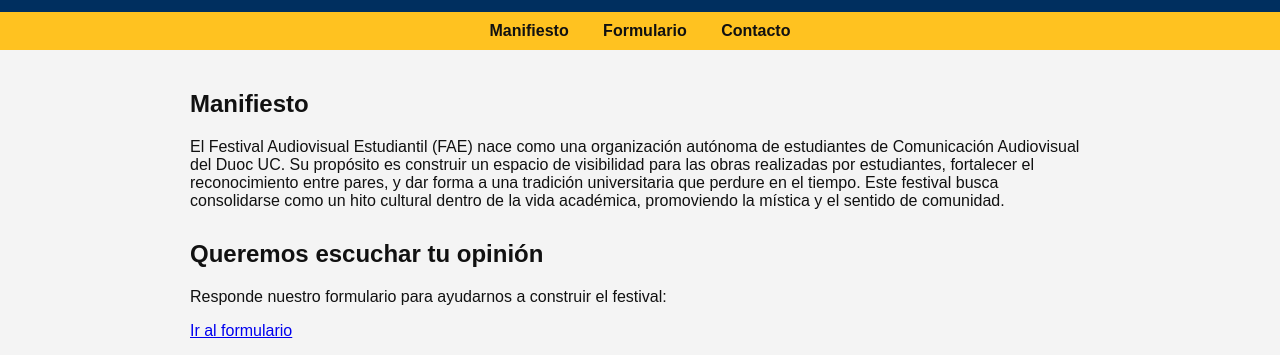
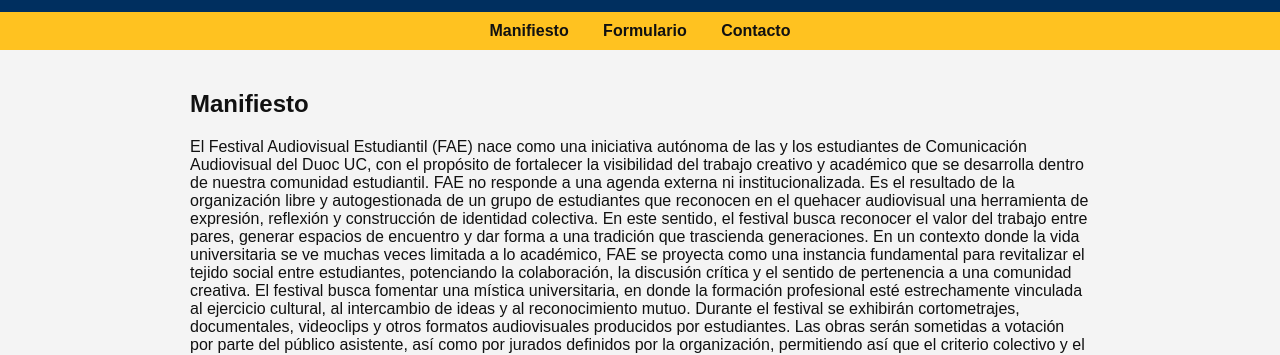
Before and after one commit to FestivalFAE/FAE, a plain HTML site: page index.html in a window 1280 px wide. Shown: the part 442-797 px from the top of the page. Drawn offline with Linux system fonts and the light colour scheme.

Commit message:
Update index.html

```diff
--- a/index.html
+++ b/index.html
@@ -65,10 +65,17 @@
         <section id="manifiesto">
             <h2>Manifiesto</h2>
             <p>
-                El Festival Audiovisual Estudiantil (FAE) nace como una organización autónoma de estudiantes de Comunicación Audiovisual del Duoc UC.
-                Su propósito es construir un espacio de visibilidad para las obras realizadas por estudiantes, fortalecer el reconocimiento entre pares,
-                y dar forma a una tradición universitaria que perdure en el tiempo.
-                Este festival busca consolidarse como un hito cultural dentro de la vida académica, promoviendo la mística y el sentido de comunidad.
+                El Festival Audiovisual Estudiantil (FAE) nace como una iniciativa autónoma de las y los estudiantes de Comunicación Audiovisual del Duoc UC, con el propósito de fortalecer la visibilidad del trabajo creativo y académico que se desarrolla dentro de nuestra comunidad estudiantil.
+
+FAE no responde a una agenda externa ni institucionalizada. Es el resultado de la organización libre y autogestionada de un grupo de estudiantes que reconocen en el quehacer audiovisual una herramienta de expresión, reflexión y construcción de identidad colectiva. En este sentido, el festival busca reconocer el valor del trabajo entre pares, generar espacios de encuentro y dar forma a una tradición que trascienda generaciones.
+
+En un contexto donde la vida universitaria se ve muchas veces limitada a lo académico, FAE se proyecta como una instancia fundamental para revitalizar el tejido social entre estudiantes, potenciando la colaboración, la discusión crítica y el sentido de pertenencia a una comunidad creativa. El festival busca fomentar una mística universitaria, en donde la formación profesional esté estrechamente vinculada al ejercicio cultural, al intercambio de ideas y al reconocimiento mutuo.
+
+Durante el festival se exhibirán cortometrajes, documentales, videoclips y otros formatos audiovisuales producidos por estudiantes. Las obras serán sometidas a votación por parte del público asistente, así como por jurados definidos por la organización, permitiendo así que el criterio colectivo y el aprecio de la comunidad jueguen un rol activo en la valoración del trabajo audiovisual.
+
+FAE es, en última instancia, una declaración política: creemos en el valor de nuestra voz, en el poder del audiovisual como medio de transformación, y en la importancia de construir, desde los propios estudiantes, espacios legítimos de representación y proyección cultural.
+
+Este es el primer paso hacia una nueva tradición.
             </p>
         </section>
         <section id="formulario">
```
